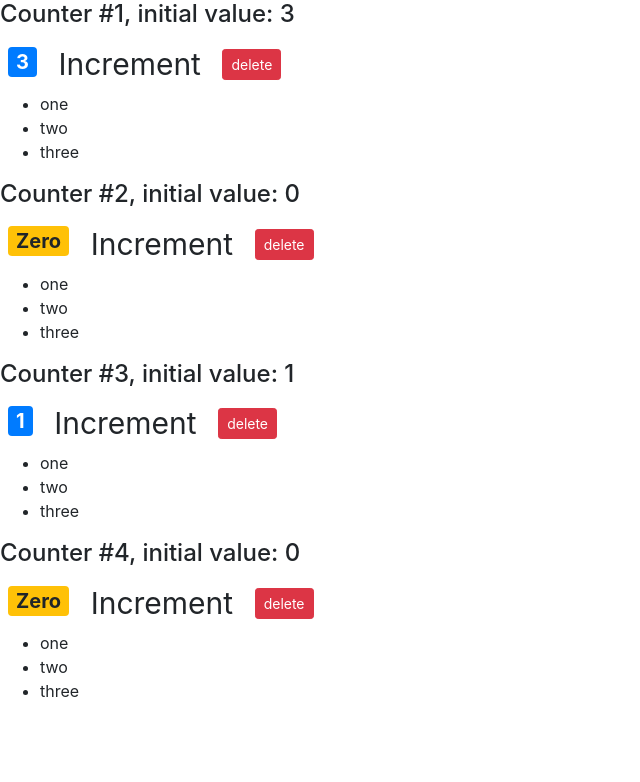
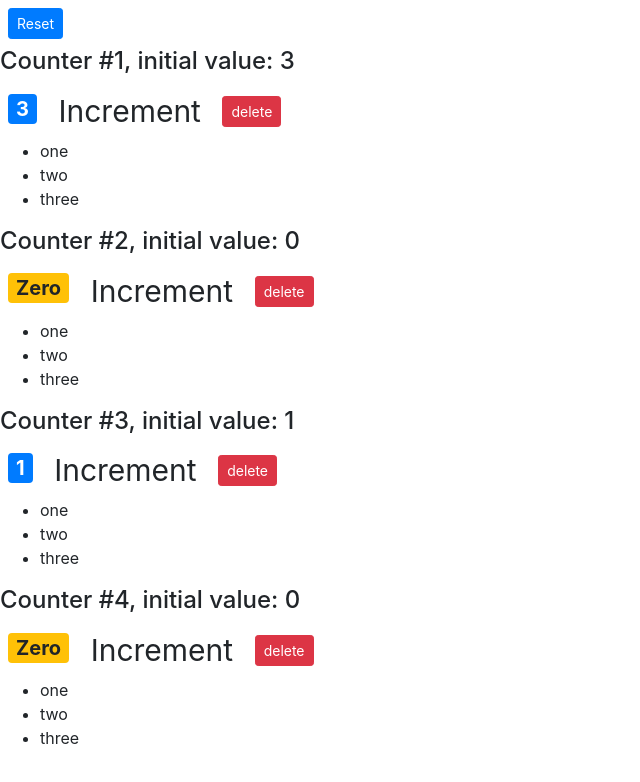
Before and after one commit to MohamedMesto/react-with-mosh, a React (Create React App) app: page / in a window 1280 px wide. Shown: the top 782 px of the page, without its empty margins (0-640 px from the left). Built offline with nearby package versions, Linux system fonts and the light colour scheme.

Commit message:
Add handleReset method

```diff
--- a/src/components/counters.jsx
+++ b/src/components/counters.jsx
@@ -17,9 +17,21 @@
         this.setState({ counters });
     };
 
+    handleReset = () => {
+        console.log("handleReset");
+        const counters = this.state.counters.map(counter => {
+           counter.value = 0;
+           return counter;
+        });
+        this.setState({ counters });
+    }
+
     render() {
         return(
             <div>
+                <button
+                  onClick={ () => this.handleReset() }
+                  className="btn btn-primary btn-sm m-2">Reset</button>
                 {this.state.counters.map( counter =>
                     <Counter
                       key={counter.id}
```
